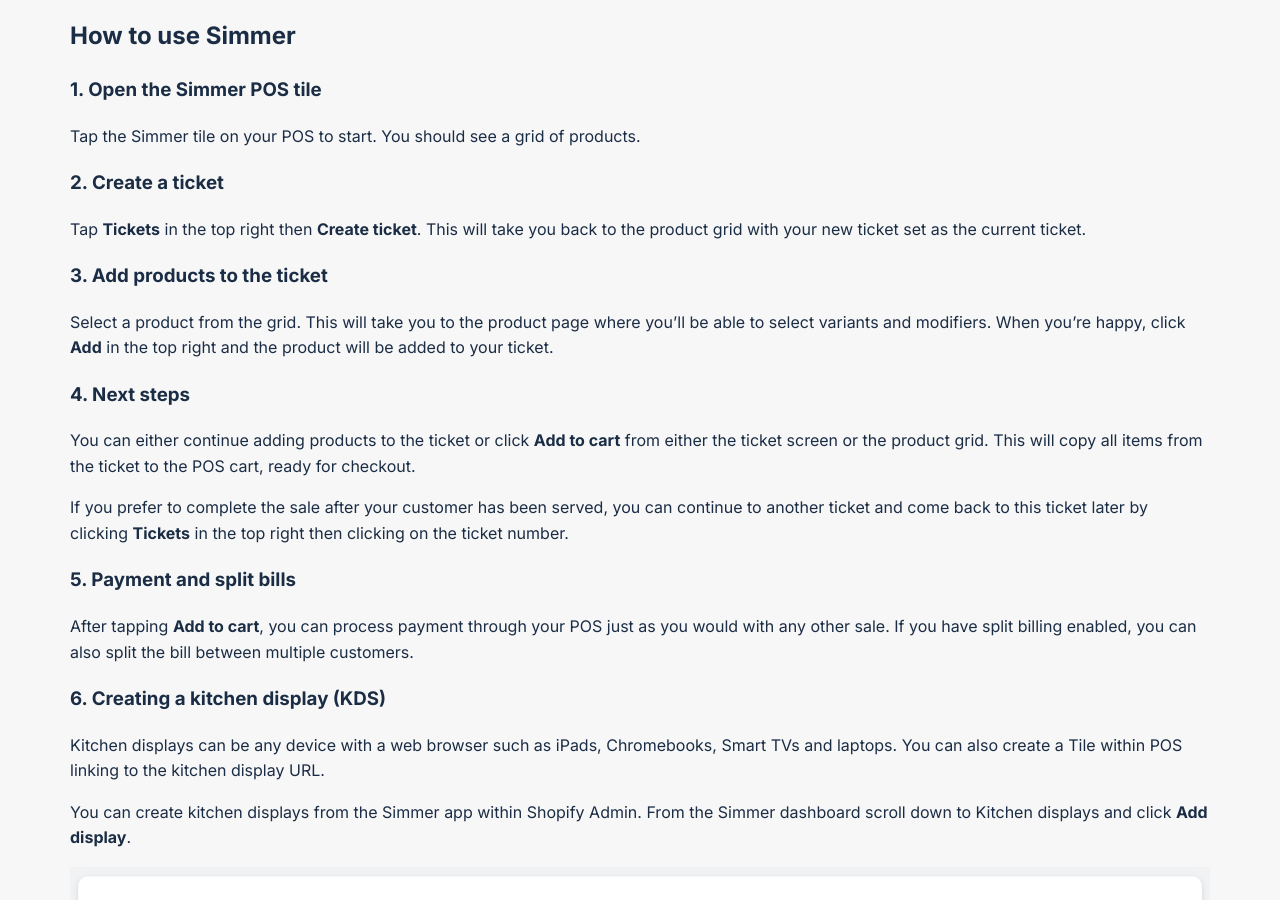
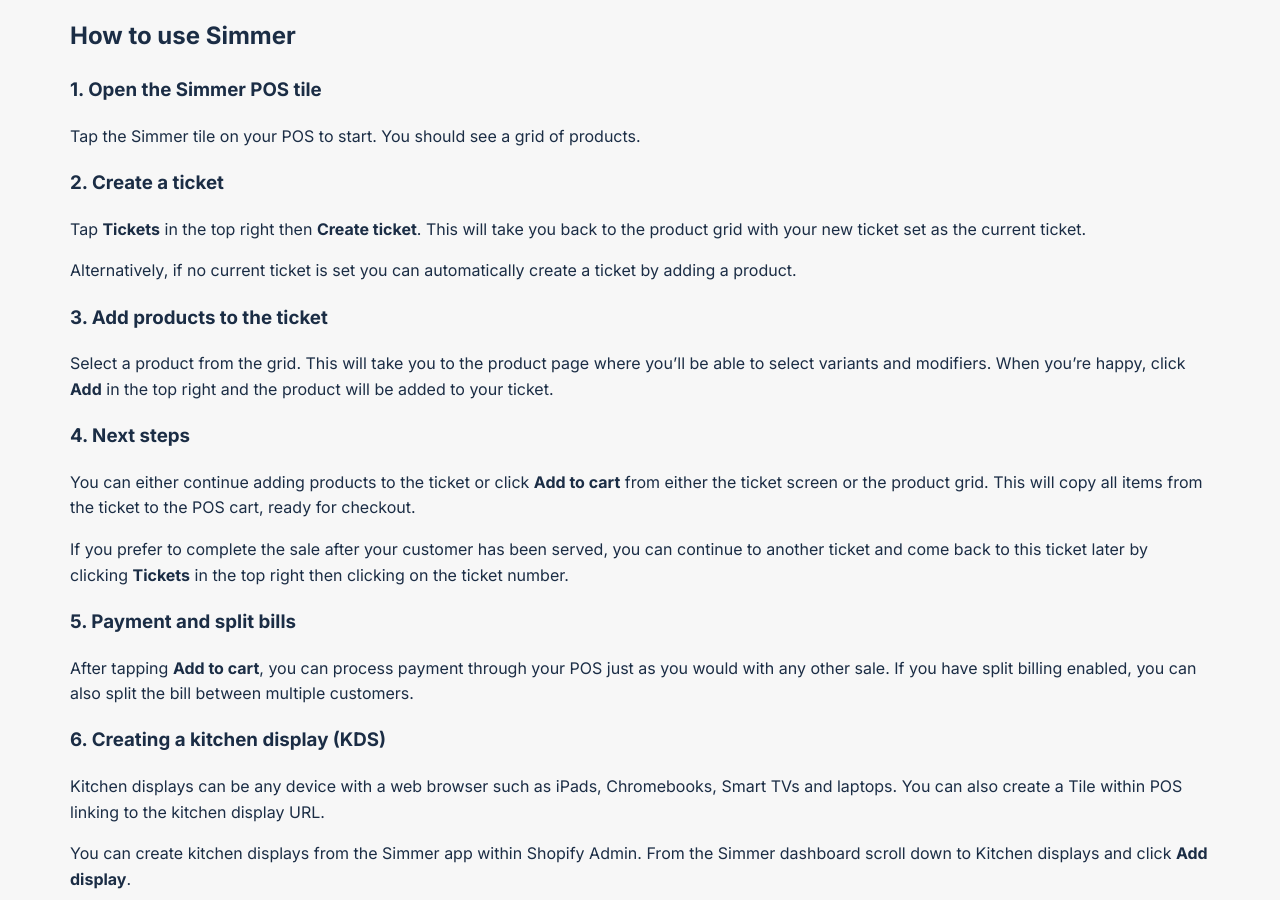
Before and after one commit to Pixel-Nova-Apps/simmerpos.com, a Jekyll site: the page built from _pages/support.md, in a window 1280 px wide and 900 px high, scrolled down 5834 px. Built offline with Jekyll 4.4.1, drawn with Linux system fonts in a browser that asks for light colours.

Commit message:
tweak to support

```diff
--- a/_pages/support.md
+++ b/_pages/support.md
@@ -91,6 +91,8 @@ Tap the Simmer tile on your POS to start. You should see a grid of products.
 
 Tap **Tickets** in the top right then **Create ticket**. This will take you back to the product grid with your new ticket set as the current ticket.
 
+Alternatively, if no current ticket is set you can automatically create a ticket by adding a product.
+
 ### 3. Add products to the ticket
 
 Select a product from the grid. This will take you to the product page where you'll be able to select variants and modifiers. When you're happy, click **Add** in the top right and the product will be added to your ticket.
```
